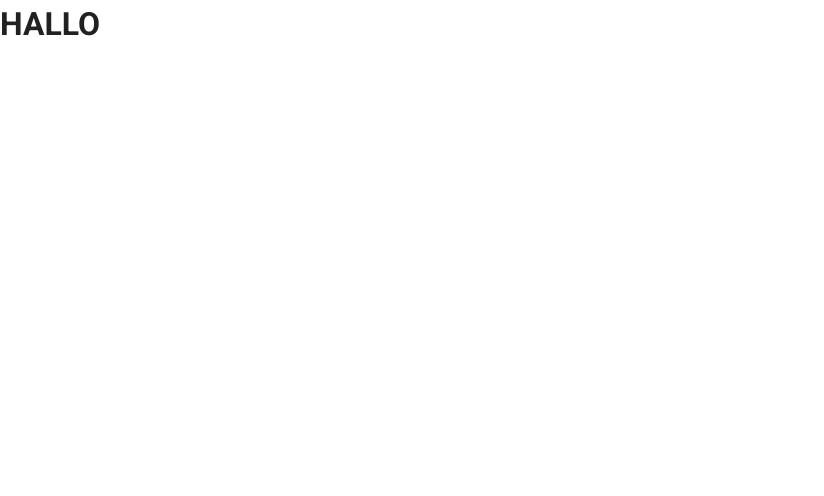
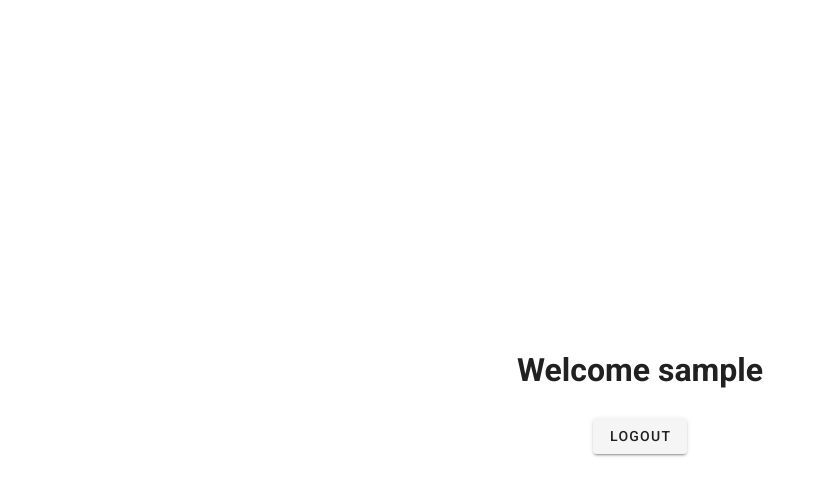
Before and after one commit to jeffnawroth/gaeb-gateway, a Vue app: page / in a window 1280 px wide. Shown: the top 496 px of the page, without its empty margins (0-824 px from the left). Built offline with nearby package versions, Linux system fonts and the light colour scheme; sample sign-in values are in the browser's storage.

Commit message:
+ Home View and user module

```diff
--- /dev/null
+++ b/src/store/helpers.ts
@@ -0,0 +1,5 @@
+import { mapGetters } from "vuex";
+
+export const authComputed = {
+    ...mapGetters("user", ['loggedIn'])
+}
--- a/src/store/index.ts
+++ b/src/store/index.ts
@@ -1,5 +1,6 @@
 import Vue from 'vue'
 import Vuex from 'vuex'
+import user from '@/store/modules/user'
 
 Vue.use(Vuex)
 
@@ -13,5 +14,6 @@ export default new Vuex.Store({
   actions: {
   },
   modules: {
+    user
   }
 })
--- /dev/null
+++ b/src/store/modules/user.ts
@@ -0,0 +1,43 @@
+import axios from "axios";
+
+export default {
+  namespaced: true,
+  state: {
+    user: null,
+  },
+  mutations: {
+    // eslint-disable-next-line @typescript-eslint/no-explicit-any
+    SET_USER_DATA(state: any, userData: any) {
+      state.user = userData;
+      localStorage.setItem("user", JSON.stringify(userData));
+      axios.defaults.headers.common[
+        "Authorization"
+      ] = `Bearer ${userData.token}`;
+    },
+    CLEAR_USER_DATA() {
+      localStorage.removeItem("user");
+      location.reload();
+    },
+  },
+  actions: {
+    // eslint-disable-next-line @typescript-eslint/no-explicit-any
+    async register({ commit }: any, credentials: any) {
+      const data = await axios.post("//localhost:3000/register", credentials);
+      commit("SET_USER_DATA", data.data);
+    },
+    // eslint-disable-next-line @typescript-eslint/no-explicit-any
+    async login({ commit }: any, credentials: any) {
+      const data = await axios.post("//localhost:3000/login", credentials);
+      commit("SET_USER_DATA", data.data);
+    },
+    logout({ commit }: any) {
+      commit("CLEAR_USER_DATA");
+    },
+  },
+  getters: {
+    // eslint-disable-next-line @typescript-eslint/no-explicit-any
+    loggedIn(state: any) {
+      return !!state.user;
+    },
+  },
+};
--- a/src/views/HomeView.vue
+++ b/src/views/HomeView.vue
@@ -1,8 +1,57 @@
 <template>
-  <h1>HALLO</h1>
+  <v-container
+    fluid
+    fill-height
+  >
+    <v-row>
+      <v-col
+        class="d-flex justify-center"
+        cols="12"
+      >
+        <h1 v-if="!loggedIn">
+          Welcome to the App!
+        </h1>
+        <h1 v-else>
+          Welcome {{ user.username }}
+        </h1>
+      </v-col>
+      <v-col
+        class="d-flex justify-center"
+        cols="12"
+      >
+        <h2 v-if="!loggedIn">
+          To use this app you'll need to
+          <router-link :to="{ name: 'login-view' }">
+            Login
+          </router-link> or
+          <router-link :to="{ name: 'register-view' }">
+            Register
+          </router-link>
+        </h2>
+        <v-btn
+          v-else
+          @click="logout"
+        >
+          Logout
+        </v-btn>
+      </v-col>
+    </v-row>
+  </v-container>
 </template>
 
 <script lang="ts">
 import Vue from "vue";
-export default Vue.extend({});
+import { authComputed } from "@/store/helpers";
+import { mapState } from "vuex";
+export default Vue.extend({
+  computed: {
+    ...mapState("user", ["user"]),
+    ...authComputed,
+  },
+  methods: {
+    logout() {
+      this.$store.dispatch("user/logout");
+    },
+  },
+});
 </script>
```
